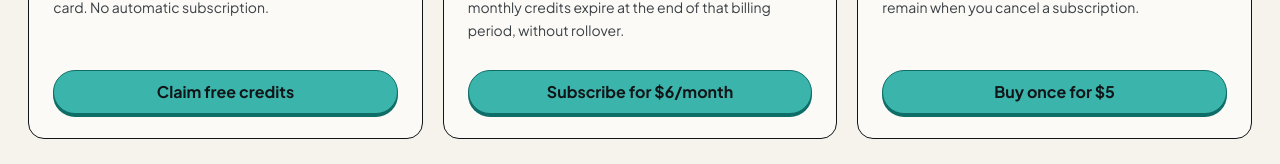
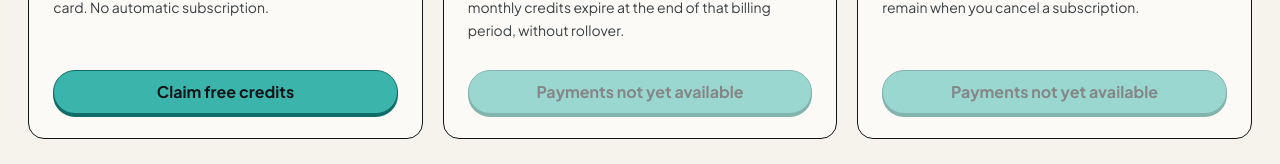
Before and after one commit to serendipityApe/ink-quest, a Next.js app: page /subscribe in a window 1280 px wide. Shown: the part 550-714 px from the top of the page. Built offline with nearby package versions, Linux system fonts and the light colour scheme; no server answers.

Commit message:
fix: gate credit purchases until payment end-to-end verification

```diff
--- a/src/app/api/billing/checkout/route.ts
+++ b/src/app/api/billing/checkout/route.ts
@@ -2,7 +2,7 @@ import { getBillingProduct } from "@/lib/billing/catalog";
 import { createLemonSqueezyCheckout } from "@/lib/billing/lemonsqueezy";
 import { getUser } from "@/lib/dal";
 import { createAdminClient } from "@/lib/supabase/admin";
-import { creditProduct, creemRequest, sameOrigin, record, uuid, validCheckoutUrl } from "@/lib/billing/creem";
+import { creditProduct, creemCheckoutEnabled, creemRequest, sameOrigin, record, uuid, validCheckoutUrl } from "@/lib/billing/creem";
 
 export async function POST(request: Request) {
   if (!sameOrigin(request)) return Response.json({ error: "invalid_origin" }, { status: 403 });
@@ -21,6 +21,7 @@ export async function POST(request: Request) {
       return Response.json({ url });
     } catch { return Response.json({ error: "checkout_unavailable" }, { status: 502 }); }
   }
+  if (!creemCheckoutEnabled()) return Response.json({ error: "checkout_not_enabled" }, { status: 503 });
   const product = creditProduct(typeof body.productCode === "string" ? body.productCode : "");
   if (!product) return Response.json({ error: "product_unavailable" }, { status: 503 });
   if (!uuid(body.requestId)) return Response.json({ error: "request_id_required" }, { status: 400 });
--- /dev/null
+++ b/src/app/api/billing/config/route.ts
@@ -0,0 +1,4 @@
+import { creemCheckoutEnabled } from "@/lib/billing/creem";
+export async function GET() {
+  return Response.json({ checkoutEnabled: creemCheckoutEnabled() }, { headers: { "Cache-Control": "no-store" } });
+}
--- a/src/app/subscribe/page.tsx
+++ b/src/app/subscribe/page.tsx
@@ -11,6 +11,8 @@ interface Balance { available: number; reserved: number; monthly?: number; perma
 export default function SubscribePage() {
   const { lang } = useTranslations(); const zh = lang === "zh"; const router = useRouter();
   const [user, setUser] = useState<User | null>(null); const [loaded, setLoaded] = useState(false);
+  const [checkoutEnabled, setCheckoutEnabled] = useState(false);
+  useEffect(() => { let active = true; fetch("/api/billing/config", {cache:"no-store"}).then(r => r.ok ? r.json() : null).then(data => { if(active) setCheckoutEnabled(data?.checkoutEnabled === true); }).catch(() => {}); return () => { active = false; }; }, []);
   const [busy, setBusy] = useState(""); const [error, setError] = useState(""); const [message, setMessage] = useState("");
   const [balance, setBalance] = useState<Balance | null>(null); const requests = useRef<Record<string, string>>({}); const identity = useRef<string | null>(null);
   useEffect(() => {
@@ -73,7 +75,7 @@ export default function SubscribePage() {
     <header className="max-w-2xl"><p className="hallmark-eyebrow text-muted">{zh?"积分与订阅":"Credits & plans"}</p><h1 className="hallmark-display mt-3 text-4xl">{zh?"让下一个故事继续":"Make room for your next story"}</h1><p className="mt-4 leading-relaxed text-ink-2">{zh?"按需生成故事。提交前会显示具体积分，失败的生成会释放预留积分。":"Generate stories on your terms. Review the exact credit cost before submitting. Failed generations release their reserved credits."}</p></header>
     {user && <section className="mt-7 rounded-xl border border-rule bg-paper p-5"><p>{zh?"可用积分":"Available credits"}: <strong>{balance?.available?.toLocaleString() ?? "—"}</strong>{balance ? ` · ${zh?"处理中预留":"Reserved"} ${balance.reserved}` : ""}</p>{balance && <p className="mt-2 text-sm text-muted">{zh?"月度":"Monthly"}: {balance.monthly ?? 0} · {zh?"非到期积分":"Non-expiring"}: {balance.permanent ?? 0}{balance.nextExpiry ? ` · ${zh?"下次到期":"Next expiry"}: ${new Date(balance.nextExpiry).toLocaleDateString()}`:""}</p>}<button type="button" className="mt-3 underline" disabled={!!busy} onClick={()=>action("portal")}>{zh?"管理订阅 / 取消续费":"Manage subscription / cancel renewal"}</button></section>}
     {message && <p role="status" className="mt-6 rounded-xl border border-rule p-4">{message}</p>}{error && <p role="alert" className="mt-6 rounded-xl bg-error-soft p-4 text-error">{error} <a href="mailto:xiaowangtongxuehhh@gmail.com" className="underline">{zh?"联系支持":"Contact support"}</a></p>}
-    <section className="mt-8 grid gap-5 md:grid-cols-3">{plans.map(p=><article key={p.code} className="flex flex-col rounded-card border-[1.5px] border-ink bg-surface-container-lowest p-6"><h2 className="text-xl font-bold">{p.title}</h2><p className="mt-5 text-4xl font-bold">{p.price}<span className="ml-1 text-sm font-normal text-muted">{p.code==="generation_monthly"?(zh?"/ 月":"/ month"):(zh?"一次性":"once")}</span></p><p className="mt-6 text-3xl font-bold">{p.amount}</p><p className="mt-1 text-sm text-muted">{p.label}</p><p className="mt-5 flex-grow text-sm leading-relaxed text-ink-2">{p.description}</p><button type="button" disabled={!!busy || !loaded || (p.code==="starter" && (!!balance?.starterClaimed || (!!user && !!balance && !balance.starterEligible)))} aria-busy={busy===p.code} onClick={()=>action(p.code)} className="hallmark-btn mt-7 w-full disabled:opacity-50">{busy===p.code?(zh?"处理中…":"Working…"):p.button}</button></article>)}</section>
+    <section className="mt-8 grid gap-5 md:grid-cols-3">{plans.map(p=><article key={p.code} className="flex flex-col rounded-card border-[1.5px] border-ink bg-surface-container-lowest p-6"><h2 className="text-xl font-bold">{p.title}</h2><p className="mt-5 text-4xl font-bold">{p.price}<span className="ml-1 text-sm font-normal text-muted">{p.code==="generation_monthly"?(zh?"/ 月":"/ month"):(zh?"一次性":"once")}</span></p><p className="mt-6 text-3xl font-bold">{p.amount}</p><p className="mt-1 text-sm text-muted">{p.label}</p><p className="mt-5 flex-grow text-sm leading-relaxed text-ink-2">{p.description}</p><button type="button" disabled={!!busy || !loaded || (p.code!=="starter" && !checkoutEnabled) || (p.code==="starter" && (!!balance?.starterClaimed || (!!user && !!balance && !balance.starterEligible)))} aria-busy={busy===p.code} onClick={()=>action(p.code)} className="hallmark-btn mt-7 w-full disabled:opacity-50">{busy===p.code?(zh?"处理中…":"Working…"):p.code!=="starter" && !checkoutEnabled?(zh?"支付验证中，暂未开放":"Payments not yet available"):p.button}</button></article>)}</section>
     <div className="mt-8 max-w-3xl space-y-3 text-sm leading-relaxed text-muted"><p>{zh?"价格以美元计。适用税费和最终金额在 Creem 结账时显示。月订阅自动续费，可在客户门户取消下一期续费。":"Prices are in USD. Applicable taxes and the final amount appear at Creem checkout. Monthly plans renew automatically; cancel future renewal in the customer portal."}</p><p>{zh?"以上商品用于故事生成，不包含旧 Founding Reader 的故事库会员权益；已有会员权益不变。免费赠送限符合条件的新账号一次，并受反滥用与服务容量限制。":"These plans fund story generation, not the legacy Founding Reader library membership. Existing membership terms remain unchanged. Free credits are limited to one eligible new account and subject to abuse and capacity safeguards."}</p><p><Link href="/terms" className="underline">{zh?"服务条款":"Terms"}</Link> · <Link href="/refund" className="underline">{zh?"退款政策":"Refund policy"}</Link> · <Link href="/acceptable-use" className="underline">{zh?"使用规则":"Acceptable use"}</Link></p></div>
   </main><Footer/></>;
 }
--- a/src/lib/billing/creem.ts
+++ b/src/lib/billing/creem.ts
@@ -11,6 +11,7 @@ export function creditProduct(code: string): CreditProduct | null {
 export function creditProductById(id: string) {
   return [creditProduct("generation_monthly"), creditProduct("credits_500")].find(p => p?.id === id) ?? null;
 }
+export function creemCheckoutEnabled() { return process.env.CREEM_CHECKOUT_ENABLED === "true"; }
 export function creemMode() { return process.env.CREEM_MODE === "test" ? "test" : "prod"; }
 export async function creemRequest(path: string, body?: unknown) {
   const key = process.env.CREEM_API_KEY;
```
Also changed, not shown: 2 other files (tests, documents, lock files or other folders).
